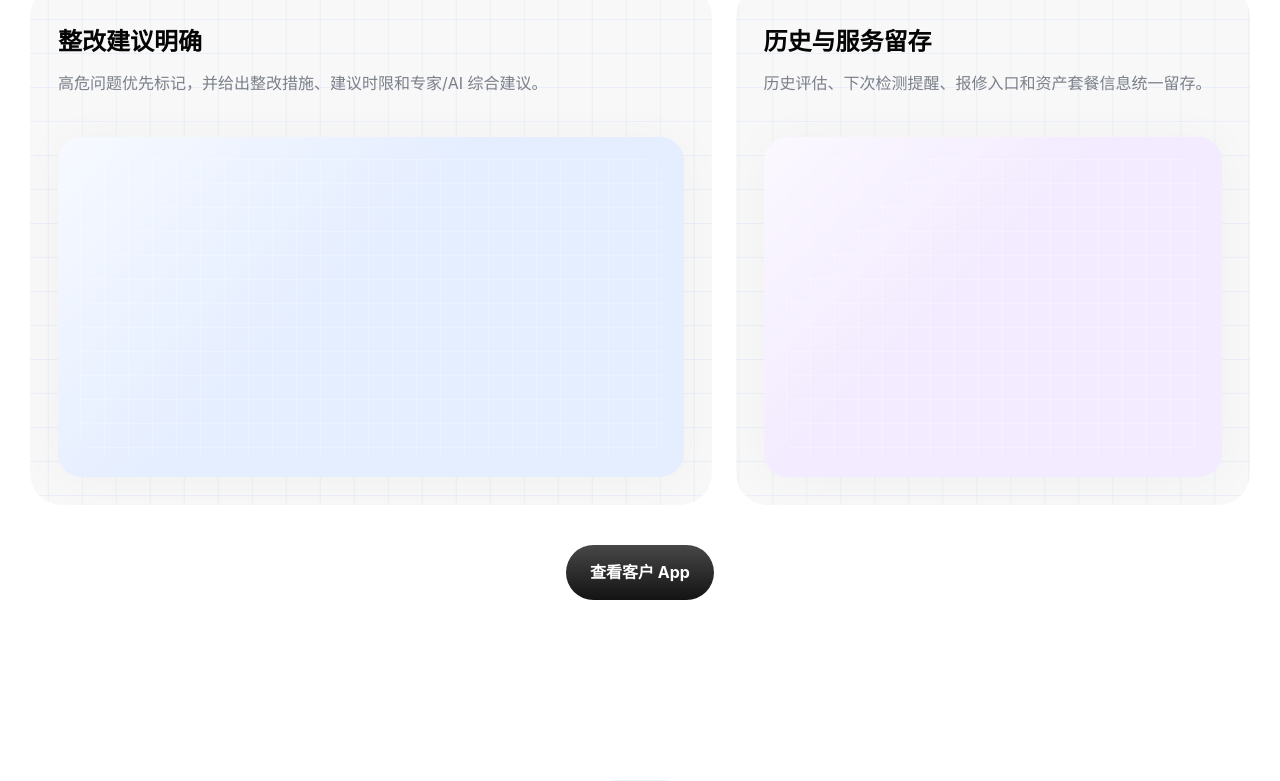
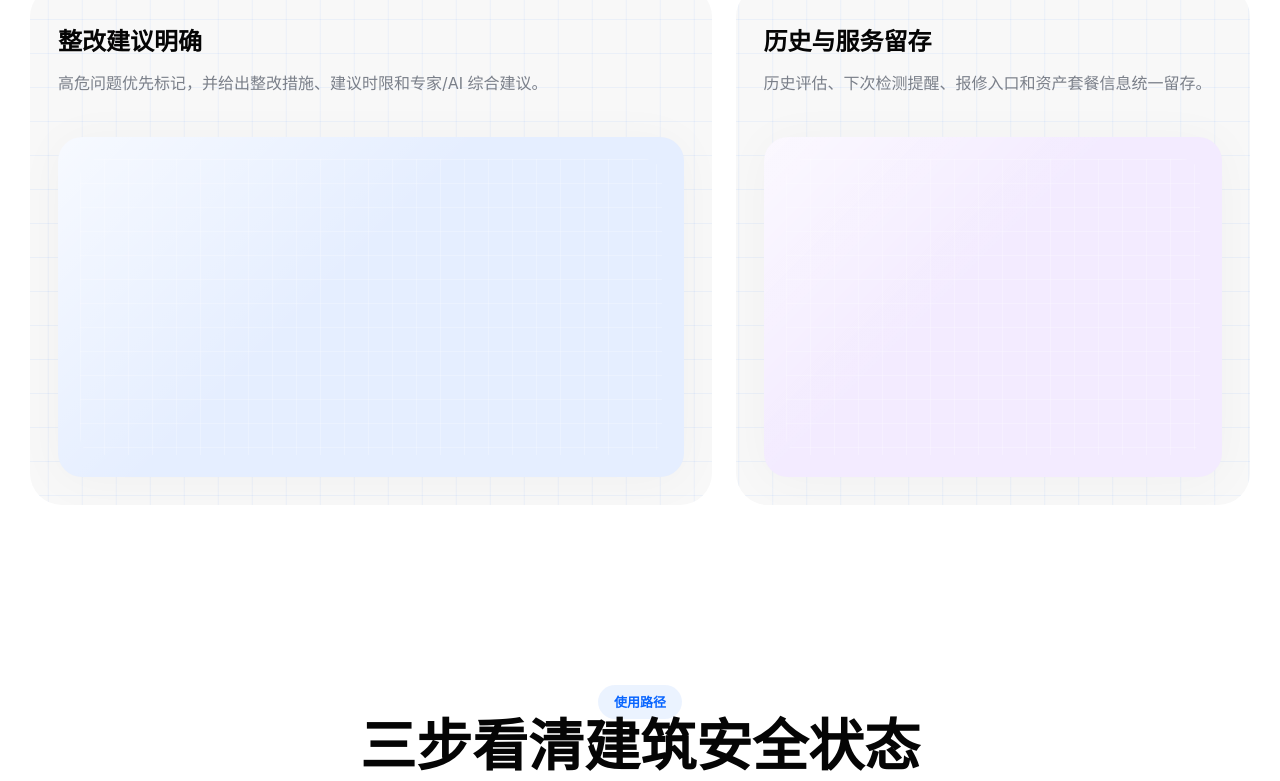
Before and after one commit to YellowDi/buildguard-index, a Vue app: page / in a window 1280 px wide. Shown: the part 3711-4492 px from the top of the page. Built offline with nearby package versions, Linux system fonts and the light colour scheme.

Commit message:
Trim feature section copy and remove CTA

```diff
--- a/src/App.vue
+++ b/src/App.vue
@@ -275,7 +275,7 @@ onBeforeUnmount(() => {
 
     <section id="app-features" class="feature-section section-shell">
       <div class="section-heading reveal-on-scroll">
-        <h2>客户 App 的核心功能</h2>
+        <h2>核心功能</h2>
         <p>围绕客户最关心的建筑状态、风险证据、整改建议和历史服务记录组织信息。</p>
       </div>
       <div class="feature-card-grid" aria-label="客户 App 核心功能列表">
@@ -310,7 +310,6 @@ onBeforeUnmount(() => {
           </article>
         </div>
       </div>
-      <a class="feature-cta" href="#cta">查看客户 App</a>
     </section>
 
     <section id="workflow" class="steps-section section-shell reveal-on-scroll">
--- a/src/styles.css
+++ b/src/styles.css
@@ -1385,33 +1385,6 @@ p {
     #f3ebff;
 }
 
-.feature-cta {
-  display: flex;
-  justify-content: center;
-  align-items: center;
-  width: max-content;
-  min-height: 55px;
-  margin: 40px auto 0;
-  padding: 14px 24px;
-  border-radius: 999px;
-  color: #fff;
-  background: linear-gradient(180deg, #474747 0%, #131313 100%);
-  font-size: 16px;
-  line-height: 1.7;
-  font-weight: 700;
-  transition-property: transform, background;
-  transition-duration: 180ms;
-  transition-timing-function: cubic-bezier(0.2, 0, 0, 1);
-}
-
-.feature-cta:hover {
-  background: linear-gradient(180deg, #3d3d3d 0%, #0a0a0a 100%);
-}
-
-.feature-cta:active {
-  transform: scale(0.96);
-}
-
 .steps-section {
   padding-top: 60px;
 }
```
